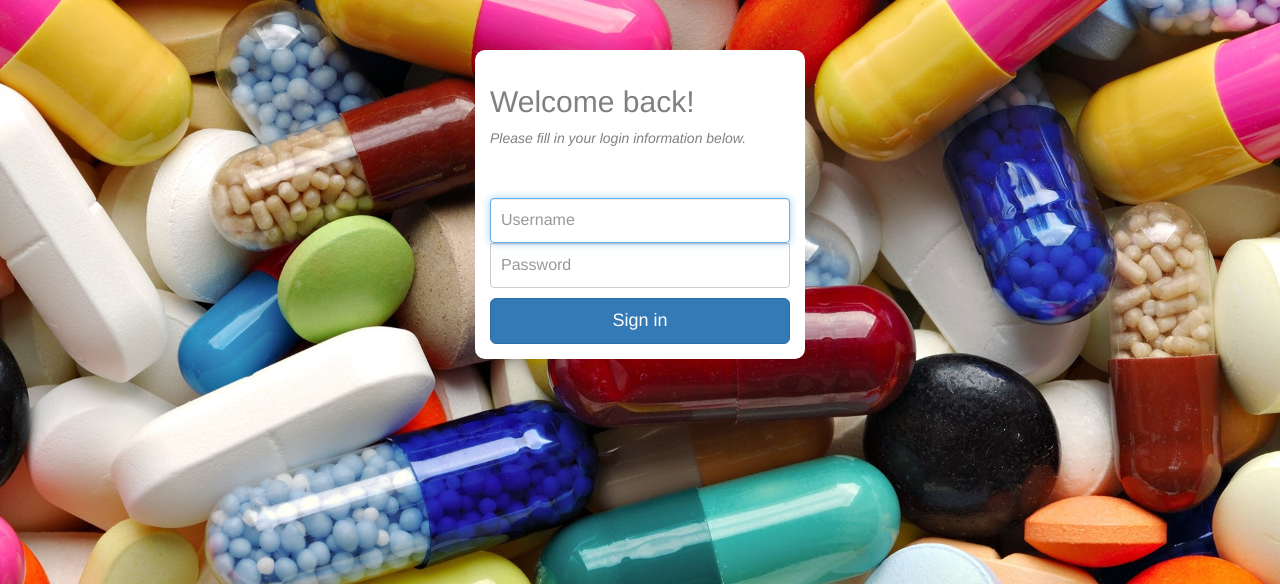
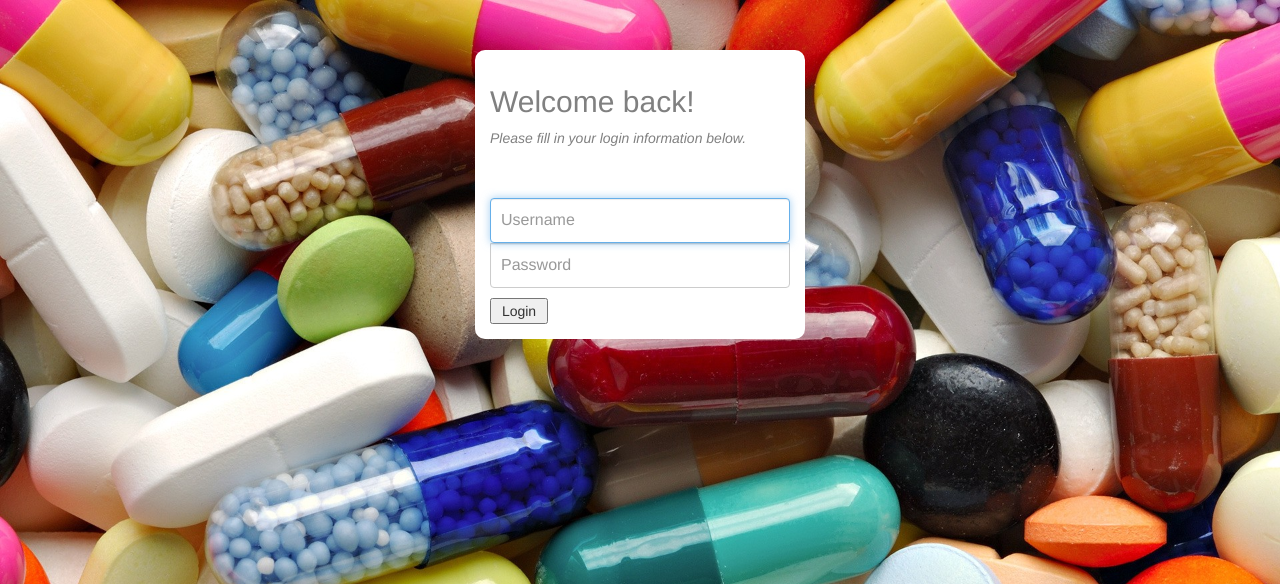
Before and after one commit to philipliberato/CS-4750-Group-Project, a PHP site: page /src/signin.php in a window 1280 px wide. Shown: the top 584 px of the page. Run offline with PHP 8.4, Linux system fonts and the light colour scheme; some libraries are stand-ins or nearby versions.

Commit message:
working login!

```diff
--- a/src/login.php
+++ b/src/login.php
@@ -1,34 +1,39 @@
 <?php
 session_start(); // Starting Session
-$error=''; // Variable To Store Error Message
+$error = ''; // Variable To Store Error Message
 if (isset($_POST['submit'])) {
     if (empty($_POST['username']) || empty($_POST['password'])) {
-$error = "Username or Password is invalid";
+        $error = "Username or Password is empty";
+    } else {
+        // Define $username and $password
+        $username   = $_POST['username'];
+        $password   = $_POST['password'];
+
+        // Establishing Connection with Server by passing server_name, user_id and password as a parameter
+        $connection = mysqli_connect("stardock.cs.virginia.edu", "cs4750pnl8zp", "hospital", "cs4750pnl8zp");
+        if (!$connection) {
+//	        echo "connection failed";
+        } else {
+//        	echo "connection successful";
         	}
-else
-{
-// Define $username and $password
-$username=$_POST['username'];
-$password=$_POST['password'];
-// Establishing Connection with Server by passing server_name, user_id and password as a parameter
-$connection = mysqli_connect("stardock.cs.virginia.edu", "cs4750pnl8zp", "hospital");
+
         // To protect MySQL injection for Security purpose
-$username = stripslashes($username);
-$password = stripslashes($password);
-$username = mysqli_real_escape_string($username);
-$password = mysqli_real_escape_string($password);
-// Selecting Database
-$db = mysqli_select_db("User", $connection);
+        $username   = stripslashes($username);
+        $password   = stripslashes($password);
+        $username   = mysqli_real_escape_string($connection, $username);
+        $password   = mysqli_real_escape_string($connection, $password);
+
         // SQL query to fetch information of registerd users and finds user match.
-$query = mysqli_query("select * from login where password='$password' AND username='$username'", $connection);
-$rows = mysqli_num_rows($query);
+        $query      = mysqli_query($connection, "select * from User where password='$password' and username='$username'");
+        $rows       = mysqli_num_rows($query);
+
        if ($rows == 1) {
-$_SESSION['login_user']=$username; // Initializing Session
+            $_SESSION['login_user'] = $username; // Initializing Session
             header("location: welcome.php"); // Redirecting To Other Page
         } else {
-$error = "Username or Password is invalid";
+        $error = "Username or Password is invalid.";
         }
+
         mysqli_close($connection); // Closing Connection
     }
 }
-?>
--- a/src/signin.php
+++ b/src/signin.php
@@ -36,17 +36,17 @@ header("location: welcome.php");
 
     <div class="container">
 
-      <form class="form-signin" id="signupform">
+      <form class="form-signin" id="signupform" method="post">
         <h2 class="form-signin-heading" id="whiteFonts">Welcome back!</h2>
         <p id="whiteFonts"><i>Please fill in your login information below.</i></p>
         <br>
         <br>
-        <label for="inputEmail" class="sr-only">Email Address</label>
-        <input type="text" id="inputEmail" class="form-control" placeholder="Username" required autofocus>
-        <label for="inputPassword" class="sr-only">Password</label>
-        <input type="password" id="inputPassword" class="form-control" placeholder="Password" required>
-        <div id=buttonWidth width="50"></div>
-        <button class="btn btn-lg btn-primary btn-block" width="50" type="submit">Sign in</button>
+        <label for="inputEmail" class="sr-only">Username</label>
+        <input type="text" id="inputEmail" name="username" class="form-control" placeholder="Username" required autofocus>
+        <label for="inputPassword" class="sr-only" >Password</label>
+        <input type="password" id="inputPassword" name="password" class="form-control" placeholder="Password" required>
+        <input name="submit" type="submit" value=" Login ">
+        <span><?php echo $error; ?></span>
       </form>
 
     </div>
```
Also changed, not shown: src/logout.php (added, +7 -0 lines), src/session.php (+13 -11 lines). Lines whose indentation alone changed are shown as unchanged.
